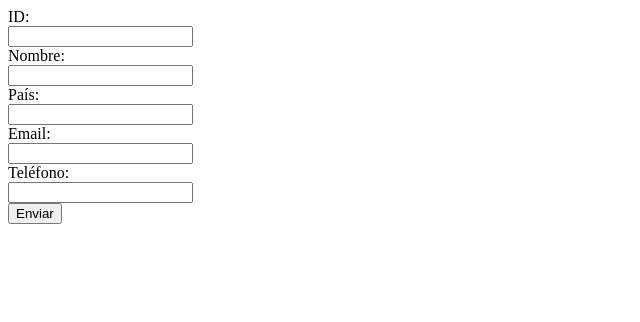
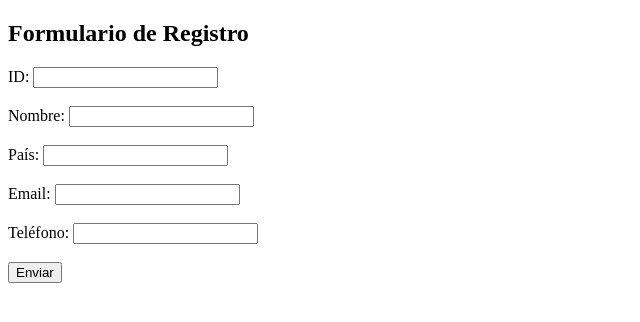
Before and after one commit to Criolloc76/sinertegialatam, a plain HTML site: page index.html in a window 1280 px wide. Shown: the whole page, without its empty margins (0-640 px from the left). Drawn offline with Linux system fonts and the light colour scheme.

Commit message:
Update index.html
Signed-off-by: Criolloc76 <94486186+Criolloc76@users.noreply.github.com>

```diff
--- a/index.html
+++ b/index.html
@@ -1,29 +1,32 @@
 <!DOCTYPE html>
 <html lang="es">
 <head>
-    <meta charset="UTF-8">
-    <meta name="viewport" content="width=device-width, initial-scale=1.0">
-    <title>Formulario de Contacto</title>
-    <script src="script.js" defer></script> <!-- Enlaza el archivo JavaScript -->
+  <meta charset="UTF-8">
+  <meta name="viewport" content="width=device-width, initial-scale=1.0">
+  <title>Formulario de Registro - Synergia LATAM</title>
 </head>
 <body>
-    <form id="contactForm">
-        <label for="id">ID:</label><br>
-        <input type="text" id="id" name="id" required><br>
+  <h2>Formulario de Registro</h2>
+  <form id="registroForm">
+    <label for="id">ID:</label>
+    <input type="text" id="id" name="id" required><br><br>
 
-        <label for="nombre">Nombre:</label><br>
-        <input type="text" id="nombre" name="nombre" required><br>
+    <label for="nombre">Nombre:</label>
+    <input type="text" id="nombre" name="nombre" required><br><br>
 
-        <label for="pais">País:</label><br>
-        <input type="text" id="pais" name="pais" required><br>
+    <label for="pais">País:</label>
+    <input type="text" id="pais" name="pais" required><br><br>
 
-        <label for="email">Email:</label><br>
-        <input type="email" id="email" name="email" required><br>
+    <label for="email">Email:</label>
+    <input type="email" id="email" name="email" required><br><br>
 
-        <label for="telefono">Teléfono:</label><br>
-        <input type="text" id="telefono" name="telefono" required><br>
+    <label for="telefono">Teléfono:</label>
+    <input type="tel" id="telefono" name="telefono" required><br><br>
 
-        <input type="submit" value="Enviar">
-    </form>
+    <button type="submit">Enviar</button>
+  </form>
+
+  <!-- Referencia al archivo JavaScript externo -->
+  <script src="script.js"></script>
 </body>
 </html>
```
